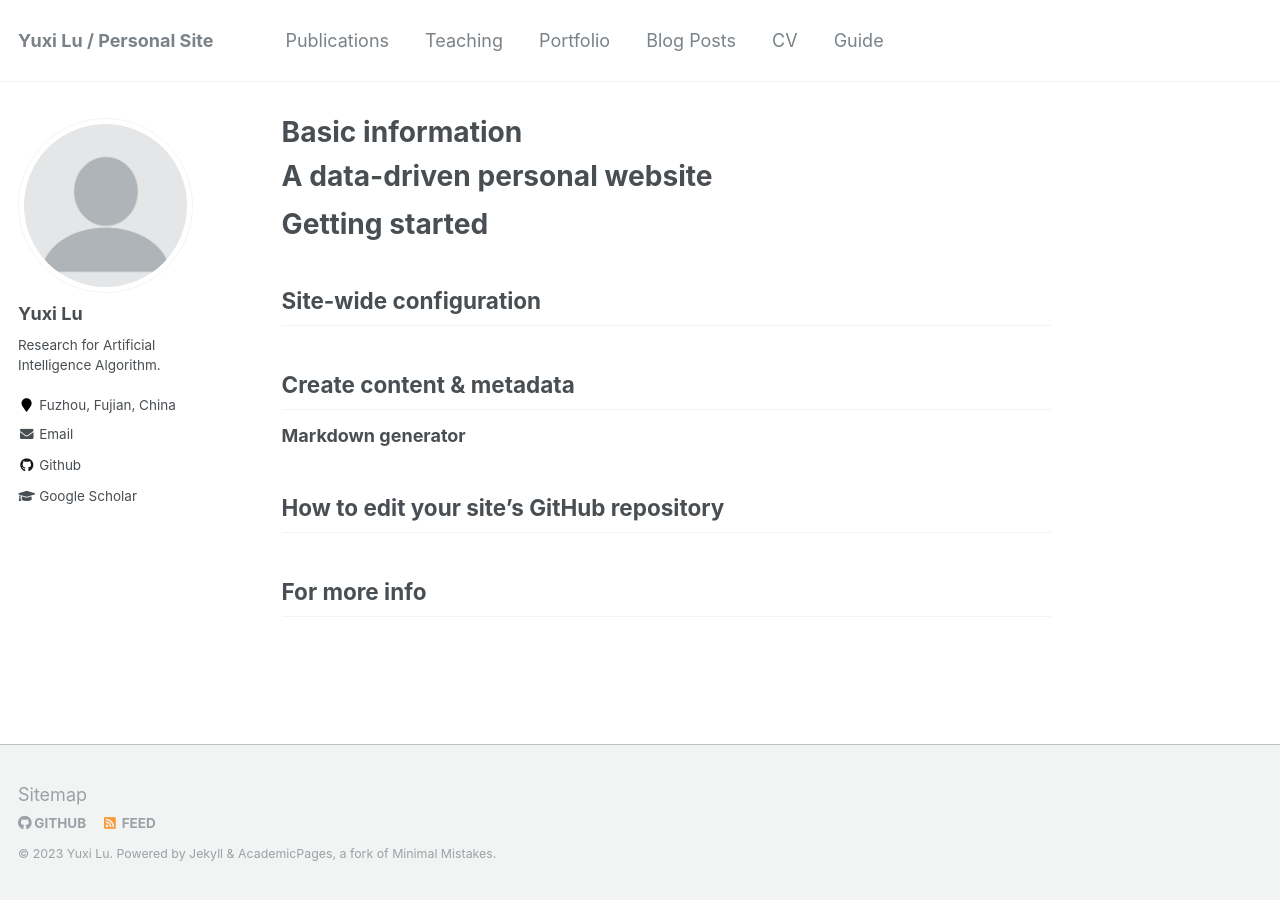
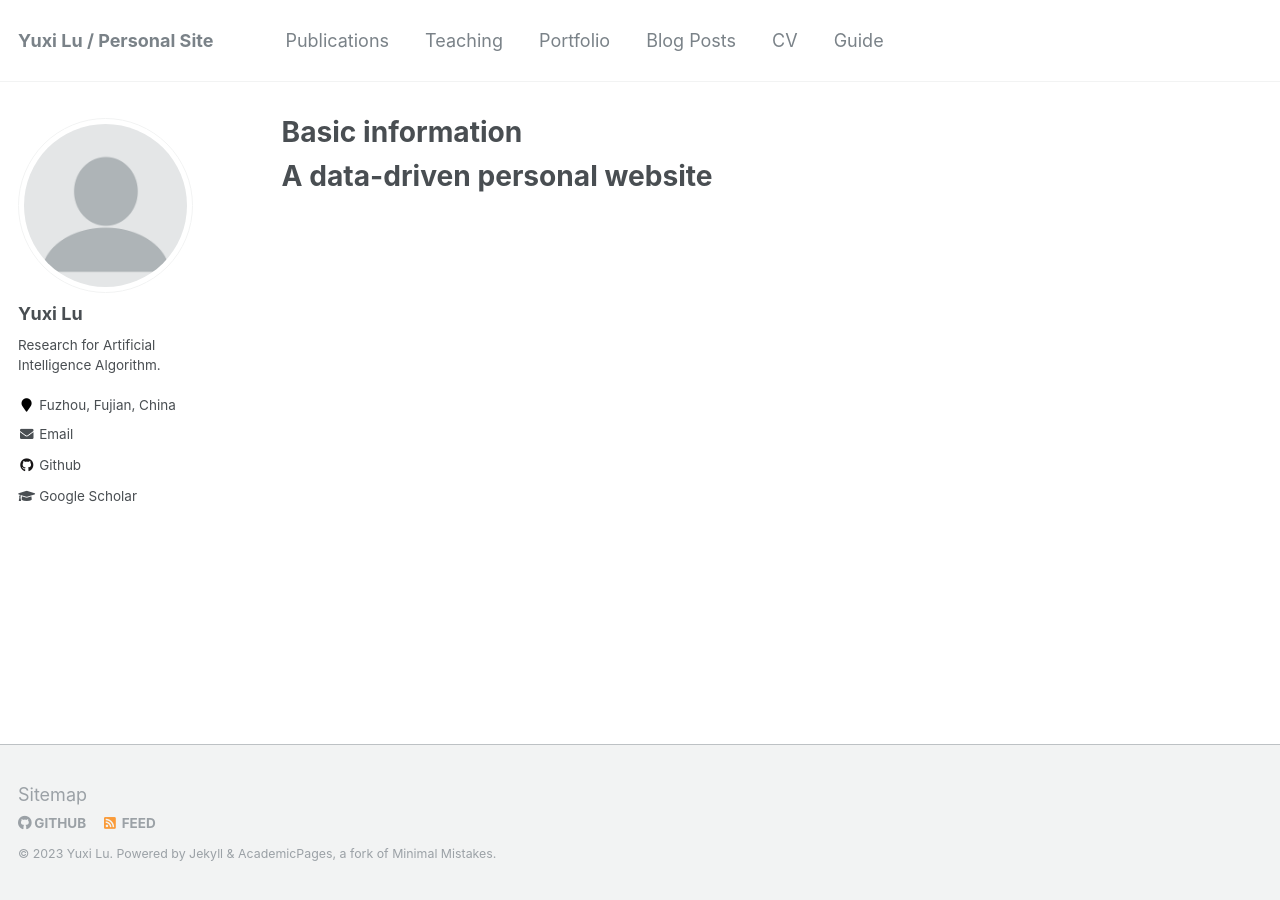
Before and after one commit to divided7/divided7.github.io, a Jekyll site: the page built from _pages/about.md, in a window 1280 px wide. Built offline with Jekyll 4.4.1, drawn with Linux system fonts in a browser that asks for light colours.

Commit message:
Update about.md

```diff
--- a/_pages/about.md
+++ b/_pages/about.md
@@ -12,27 +12,3 @@ redirect_from:
 
 A data-driven personal website
 ======
-
-
-Getting started
-======
-
-
-Site-wide configuration
-------
-
-
-Create content & metadata
-------
-
-
-**Markdown generator**
-
-
-
-How to edit your site's GitHub repository
-------
-
-
-For more info
-------
```
